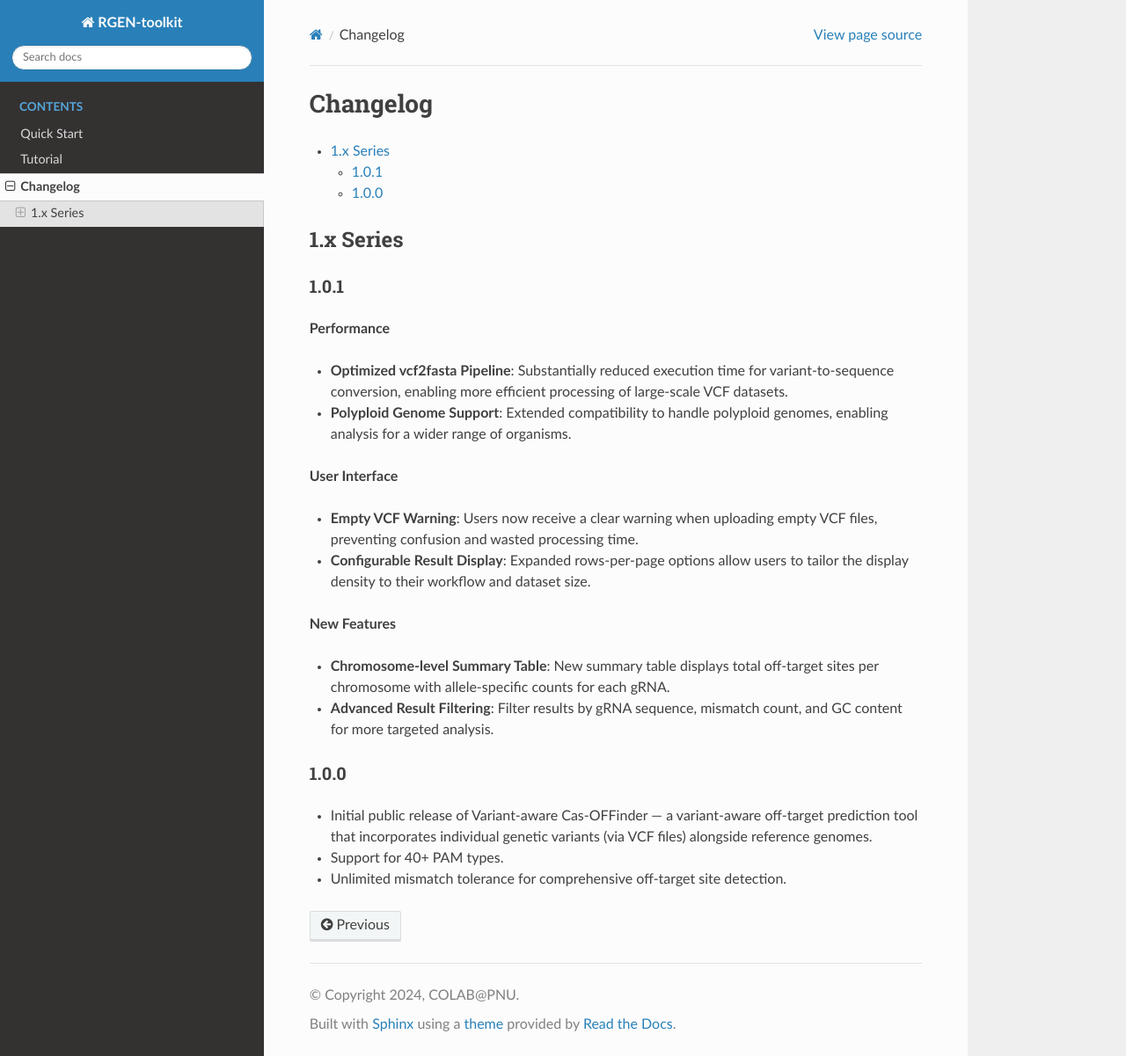
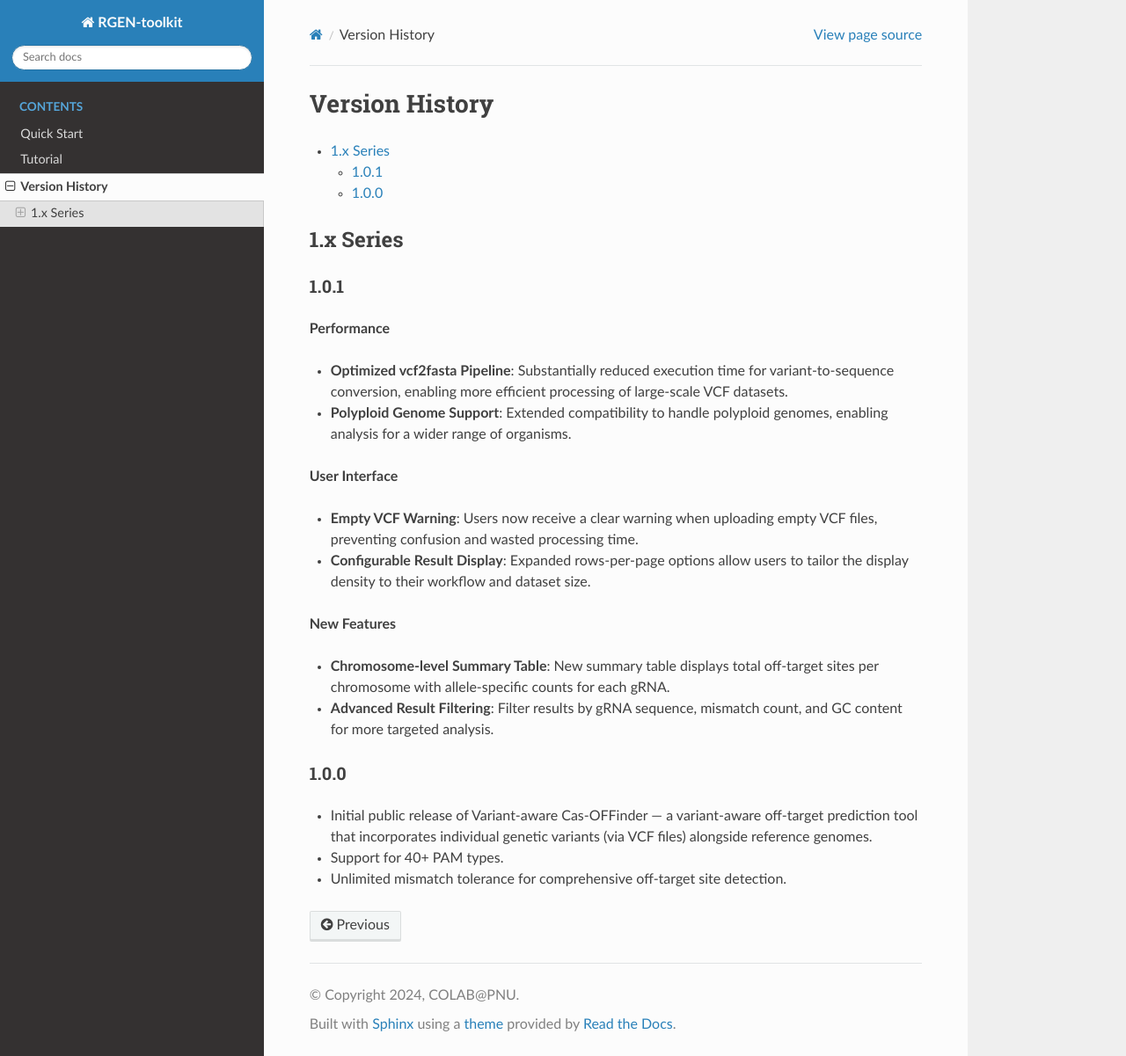
Before and after one commit to pnucolab/rgen-toolkit, a Sphinx documentation site: the page built from docs/source/version_history.rst, in a window 1280 px wide and 1201 px high. Shown: the whole window at 88% size. Built offline with Sphinx 7.4.7 and the Read the Docs theme 3.1.0, drawn with Linux system fonts in a browser that asks for light colours.

Commit message:
Rename Changelog to Version History

```diff
--- a/docs/source/version_history.rst
+++ b/docs/source/version_history.rst
@@ -1,5 +1,5 @@
-Changelog
-=========
+Version History
+==============
 
 .. contents::
     :local:
```
